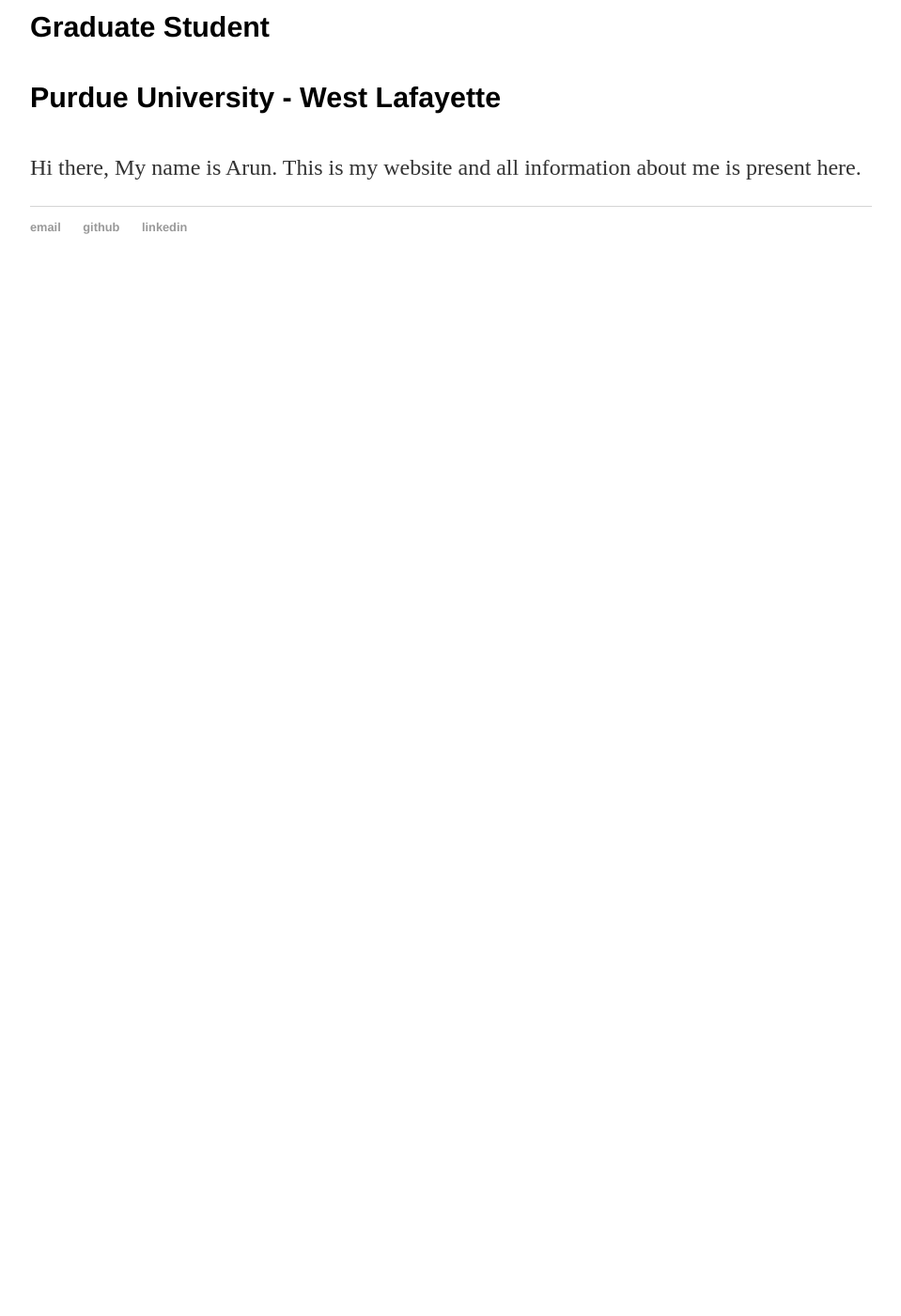
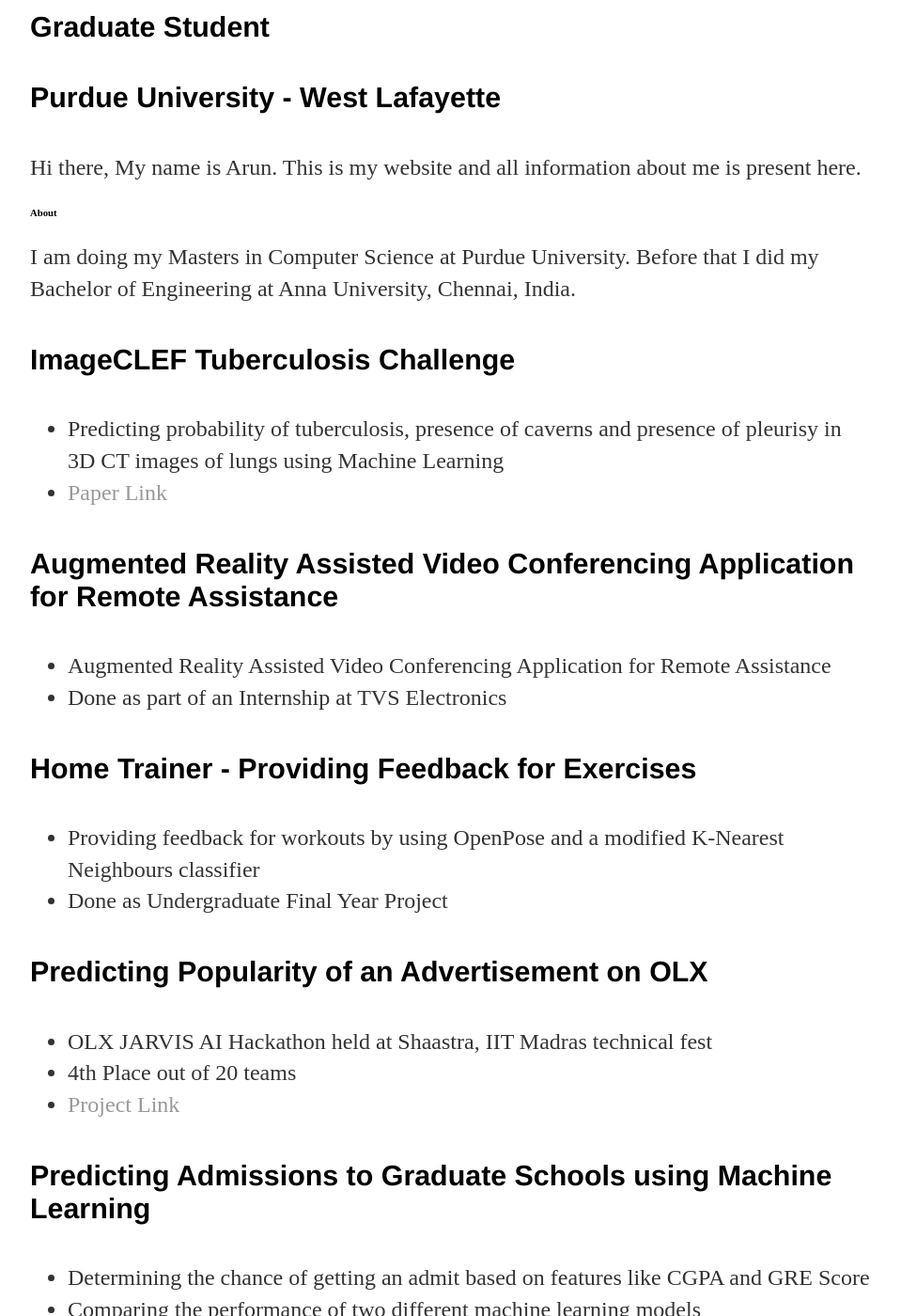
Before and after one commit to arun-y99/arun-y99.github.io, a Jekyll site: the page built from index.html, in a window 1280 px wide and 1400 px high, scrolled down 199 px. Shown: the whole window at 94% size, without its empty margins (160-1119 px from the left). Built offline with Jekyll 4.4.1, drawn with Linux system fonts in a browser that asks for light colours; before the commit the page ends 900 px from its top, so only the background shows below that; some of the changed text lies outside the part shown.

Commit message:
Update index.html

```diff
--- a/index.html
+++ b/index.html
@@ -7,4 +7,46 @@
 			<h4>Graduate Student</h4>
 			<h4>Purdue University - West Lafayette</h4>
 				<p>Hi there, My name is Arun. This is my website and all information about me is present here.</p>
+
+			<h6>About</h6>
+			<p>I am doing my Masters in Computer Science at Purdue University. Before that I did my Bachelor of Engineering at Anna University, Chennai, India.</p>
+
+			<h4>ImageCLEF Tuberculosis Challenge</h4>
+		<ul>
+			<li>Predicting probability of tuberculosis, presence of caverns and presence of pleurisy in 3D CT images of lungs using Machine Learning</li>
+	        	<li><a href="http://ceur-ws.org/Vol-2696/paper_96.pdf">Paper Link</a></li>
+		</ul>
+
+      	<h4>Augmented Reality Assisted Video Conferencing Application for Remote Assistance</h4>
+		<ul>
+			<li>Augmented Reality Assisted Video Conferencing Application for Remote Assistance</li>
+        		<li>Done as part of an Internship at TVS Electronics</li>
+      		</ul>
+
+      	<h4>Home Trainer - Providing Feedback for Exercises</h4>
+		<ul>
+			<li>Providing feedback for workouts by using OpenPose and a modified K-Nearest Neighbours classifier</li>
+        		<li>Done as Undergraduate Final Year Project</li>
+      		</ul>
+
+	<h4>Predicting Popularity of an Advertisement on OLX</h4>
+		<ul>
+			<li>OLX JARVIS AI Hackathon held at Shaastra, IIT Madras technical fest</li>
+        		<li>4th Place out of 20 teams</li>
+			<li><a href="https://github.com/arun-y99/OLX_JARVIS">Project Link</a></li>
+      		</ul>
+
+	<h4>Predicting Admissions to Graduate Schools using Machine Learning</h4>
+		<ul>
+			<li>Determining the chance of getting an admit based on features like CGPA and GRE Score</li>
+        		<li>Comparing the performance of two different machine learning models</li>
+			<li><a href="https://www.kaggle.com/ysarun1999/graduateadmissions">Project Link</a></li>
+      		</ul>
+
+	<h4>Malaria Cell Infection Detection</h4>
+		<ul>
+			<li>Using Convolutional Neural Networks to classify a cell as either uninfected or parasitized</li>
+        		<li>Achieved 96.1% accuracy</li>
+			<li><a href="https://www.kaggle.com/ysarun1999/malaria-cell-infection-detection-using-keras">Project Link</a></li>
+      		</ul>
     		</div><!-- /.blurb -->
```
